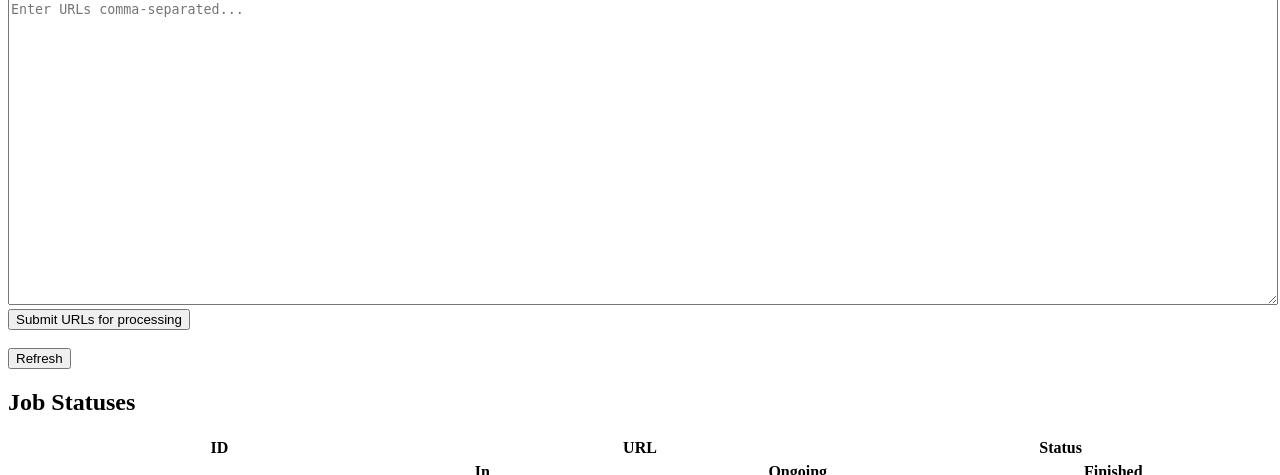
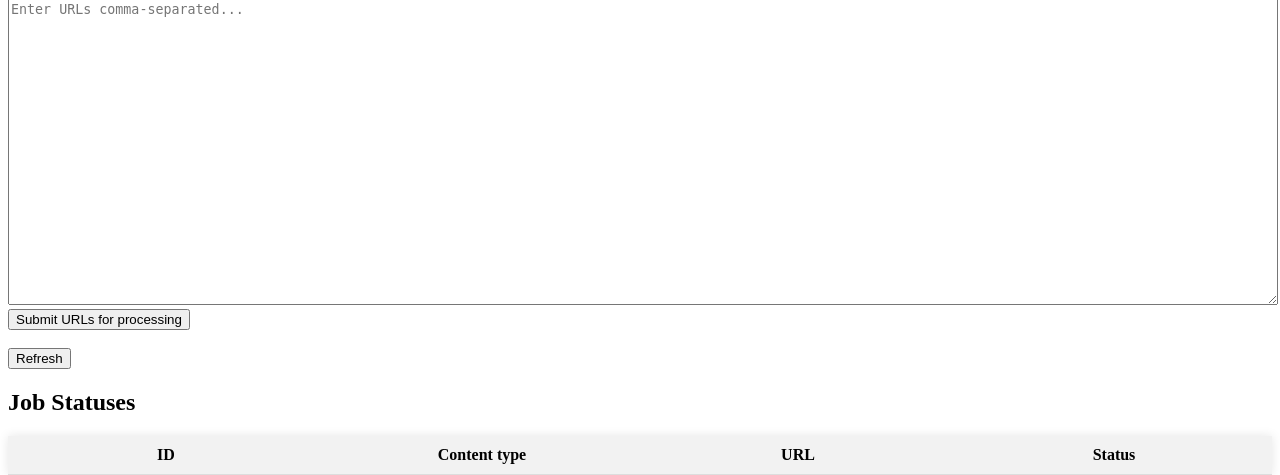
Before and after one commit to TomsBicans/twitch-spy, a Flask app: page / in a window 1280 px wide. Shown: the part 128-603 px from the top of the page. Run offline with Flask 3, Linux system fonts and the light colour scheme; lists and menus that the app fills with data are empty; some libraries are stand-ins or nearby versions.

Commit message:
feat: Present the content type of jobs.

```diff
--- a/src/event_dispatcher.py
+++ b/src/event_dispatcher.py
@@ -25,6 +25,7 @@ def atom_status_listener(event_name: str, atom: Atom):
         {
             "event": event_name,
             "id": str(atom.id),
+            "content_type": atom.content_type.value,
             "url": atom.url,
             "status": atom.status.value,
         },
--- a/templates/home.html
+++ b/templates/home.html
@@ -72,10 +72,11 @@
     <button onclick="location.reload()" id="refreshButton">Refresh</button>
 
     <h2>Job Statuses</h2>
-    <table>
+    <table class="jobs-table">
         <thead>
             <tr>
                 <th>ID</th>
+                <th>Content type</th>
                 <th>URL</th>
                 <th>Status</th>
             </tr>
@@ -138,9 +139,11 @@
                 newRow.id = data.id;
 
                 var idCell = newRow.insertCell(0);
-                var urlCell = newRow.insertCell(1);
-                var statusCell = newRow.insertCell(2);
+                var contentCell = newRow.insertCell(1);
+                var urlCell = newRow.insertCell(2);
+                var statusCell = newRow.insertCell(3);
 
+                contentCell.innerText = data.content_type
                 idCell.innerText = data.id;
                 urlCell.innerText = data.url;
                 statusCell.innerText = data.status;
```
